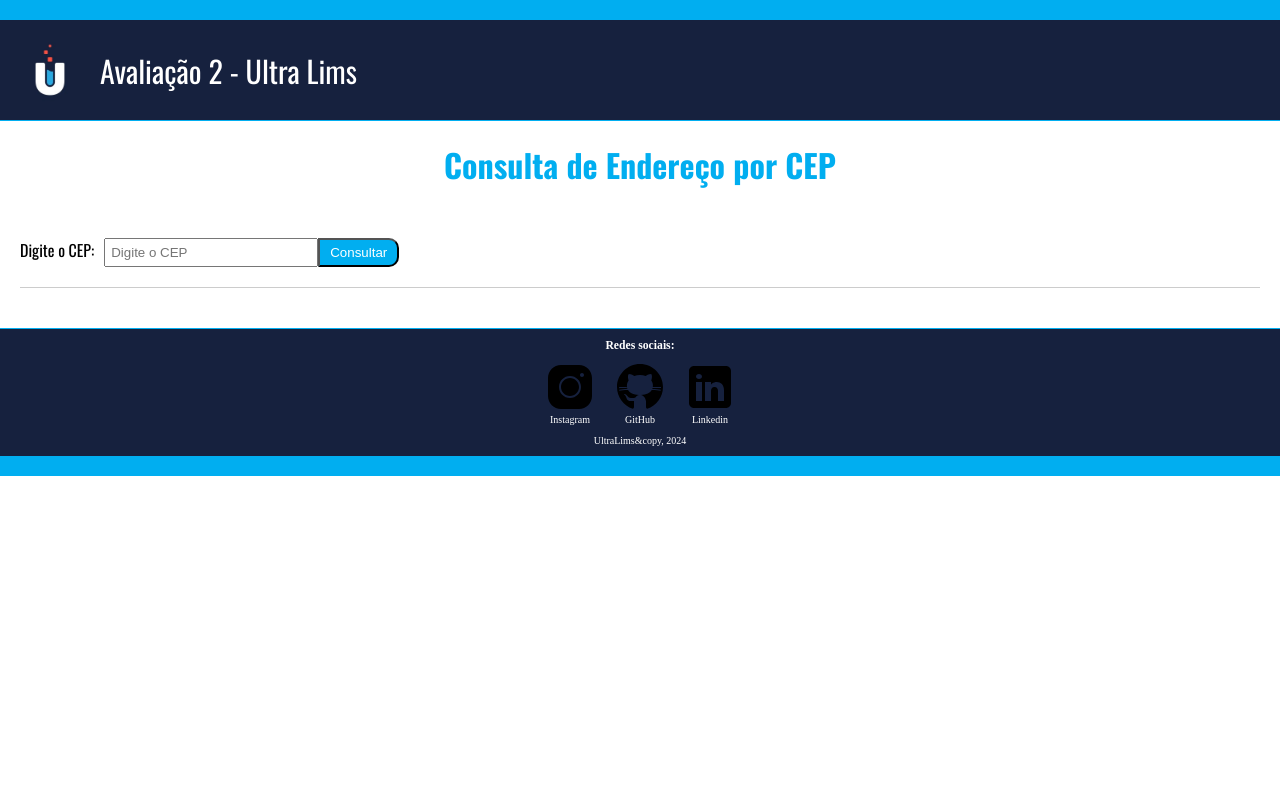
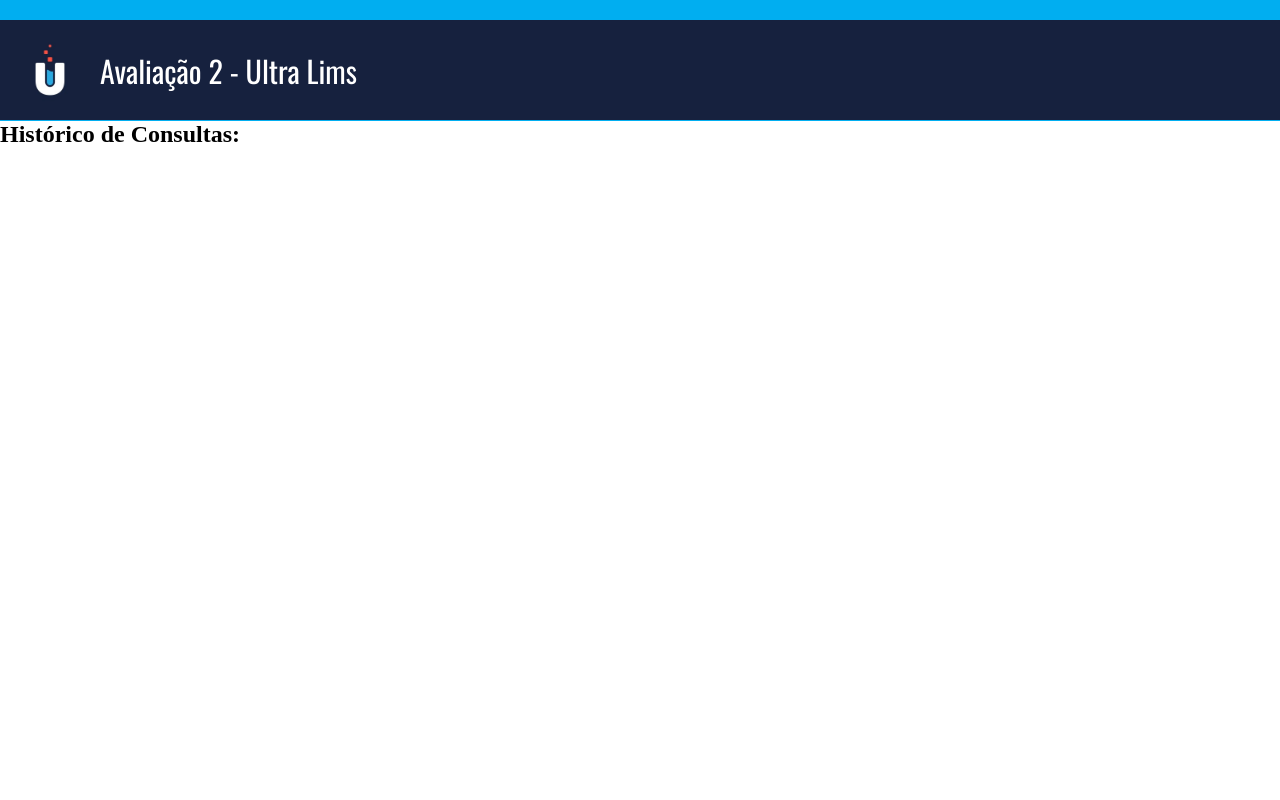
Before and after one commit to andrematos90/teste-Ultra-Lims, an Angular app in the folder SegundaAvaliacao/sistema/: page /history in a window 1280 px wide. Before the commit this address led to /. Shown: the top 800 px of the page. Built offline with nearby package versions, Linux system fonts and the light colour scheme.

Commit message:
historico ok

```diff
--- a/SegundaAvaliacao/sistema/src/app/app-routing.module.ts
+++ b/SegundaAvaliacao/sistema/src/app/app-routing.module.ts
@@ -1,8 +1,15 @@
 import { NgModule } from '@angular/core';
 import { RouterModule, Routes } from '@angular/router';
+import { PageComponent } from './components/page/page.component';
+import { HistoryComponent } from './components/history/history.component';
 
 
-const routes: Routes = [];
+const routes: Routes = [
+  { path:'', component:PageComponent },
+  { path:'history', component:HistoryComponent}
+
+
+];
 
 @NgModule({
   imports: [RouterModule.forRoot(routes)],
--- a/SegundaAvaliacao/sistema/src/app/app.component.html
+++ b/SegundaAvaliacao/sistema/src/app/app.component.html
@@ -1,3 +1,3 @@
 <app-header></app-header>
-<app-page></app-page>
+<router-outlet></router-outlet>
 <app-footer></app-footer>
--- /dev/null
+++ b/SegundaAvaliacao/sistema/src/app/components/history/history.component.css
@@ -0,0 +1,4 @@
+.container{
+  width: 100%;
+  height: 100vh;
+}
--- /dev/null
+++ b/SegundaAvaliacao/sistema/src/app/components/history/history.component.html
@@ -0,0 +1,7 @@
+<div class="container">
+  <h2>Histórico de Consultas:</h2>
+  <ul>
+    <li *ngFor="let resultado of results">{{ resultado.cep }}, {{ resultado.localidade }}/{{resultado.bairro}} - {{ resultado.uf }}</li>
+  </ul>
+
+</div>
--- /dev/null
+++ b/SegundaAvaliacao/sistema/src/app/components/history/history.component.ts
@@ -0,0 +1,22 @@
+import { Component, OnInit, Input } from '@angular/core';
+
+@Component({
+  selector: 'app-history',
+  templateUrl: './history.component.html',
+  styleUrls: ['./history.component.css']
+})
+export class HistoryComponent implements OnInit {
+
+  @Input() results?: any[] = [];
+
+  constructor() { }
+
+  ngOnInit(): void {
+
+  }
+
+  mostrar(){
+    console.log(this.results)
+  }
+
+}
--- a/SegundaAvaliacao/sistema/src/app/components/page/page.component.css
+++ b/SegundaAvaliacao/sistema/src/app/components/page/page.component.css
@@ -4,7 +4,7 @@
   font-family: Arial, sans-serif;
   margin: 0;
   padding: 20px;
-  height: auto;
+  height: 100vh;
   font-family: "Oswald", sans-serif;
 }
 
@@ -54,6 +54,7 @@ button{
   color: white;
   border-top-right-radius: 10px;
   border-bottom-right-radius: 10px;
+  margin: 5px;
 }
 
 .error-message{
@@ -61,4 +62,5 @@ button{
   font-size: 12px;
   font-family: Arial, Helvetica, sans-serif;
   font-style: italic;
+  margin-left: 88px;
 }
--- a/SegundaAvaliacao/sistema/src/app/components/page/page.component.html
+++ b/SegundaAvaliacao/sistema/src/app/components/page/page.component.html
@@ -2,11 +2,13 @@
   <h1>Consulta de Endereço por CEP</h1>
   <div id="searchForm">
     <label for="cepInput">Digite o CEP:</label>
-      <input type="text" id="cepInput" placeholder="Digite o CEP" [(ngModel)]="cepEnviado"
-          [ngClass]="{'invalid-cep': !cepValido}">
+    <input type="text" id="cepInput" placeholder="Digite o CEP" [(ngModel)]="cepSent"
+      [ngClass]="{'invalid-cep': !cepValid}">
     <button (click)="getAddress()">Consultar</button>
-      <p *ngIf="!cepValido" class="error-message">O CEP deve conter 8 dígitos numéricos.</p>
+    <p *ngIf="!cepValid" class="error-message">O CEP deve conter 8 dígitos numéricos.</p>
   </div>
+
+  <h2>Resultado da Consulta:</h2>
   <div id="addressDetails" *ngIf="address">
     <ul>
       <li><strong>CEP:</strong>{{address.cep}}</li>
@@ -22,9 +24,8 @@
     </ul>
 
   </div>
-    <div id="storedAddresses">
-        <!-- Aqui serão exibidos os endereços armazenados -->
+  <div id="storedAddresses" *ngIf="show">
+    <app-history [results]="previousAppointments"></app-history>
   </div>
 
-
 </div>
--- a/SegundaAvaliacao/sistema/src/app/components/page/page.component.ts
+++ b/SegundaAvaliacao/sistema/src/app/components/page/page.component.ts
@@ -7,22 +7,31 @@ import { SearchCepService } from '../../services/search-cep.service'
   styleUrls: ['./page.component.css']
 })
 export class PageComponent {
-  cepEnviado: string = '';
+  cepSent: string = '';
   address: any;
-  cepValido: boolean = true;
+  cepValid: boolean = true;
+  previousAppointments: any[] = [];
+  show:boolean = true;
 
-  constructor(private searchCepService : SearchCepService) {}
+
+  constructor(private searchCepService : SearchCepService) {
+
+  }
+
 
   getAddress() {
 
-    if (this.cepEnviado.length === 8 && /^\d+$/.test(this.cepEnviado)) {
-      this.cepValido = true;
-      this.searchCepService.getAddressService(this.cepEnviado)
+    if (this.cepSent.length === 8 && /^\d+$/.test(this.cepSent)) {
+      this.cepValid = true;
+      this.searchCepService.getAddressService(this.cepSent)
         .subscribe((data) => {
           this.address = data;
+          this.previousAppointments.push(data);
+
         });
     } else {
-      this.cepValido = false;
+      this.cepValid = false;
     }
   }
+
 }
```
Also changed, not shown: SegundaAvaliacao/sistema/src/app/app.module.ts (+6 -3 lines), 1 other file (tests, documents, lock files or other folders). Lines whose indentation alone changed are shown as unchanged.
